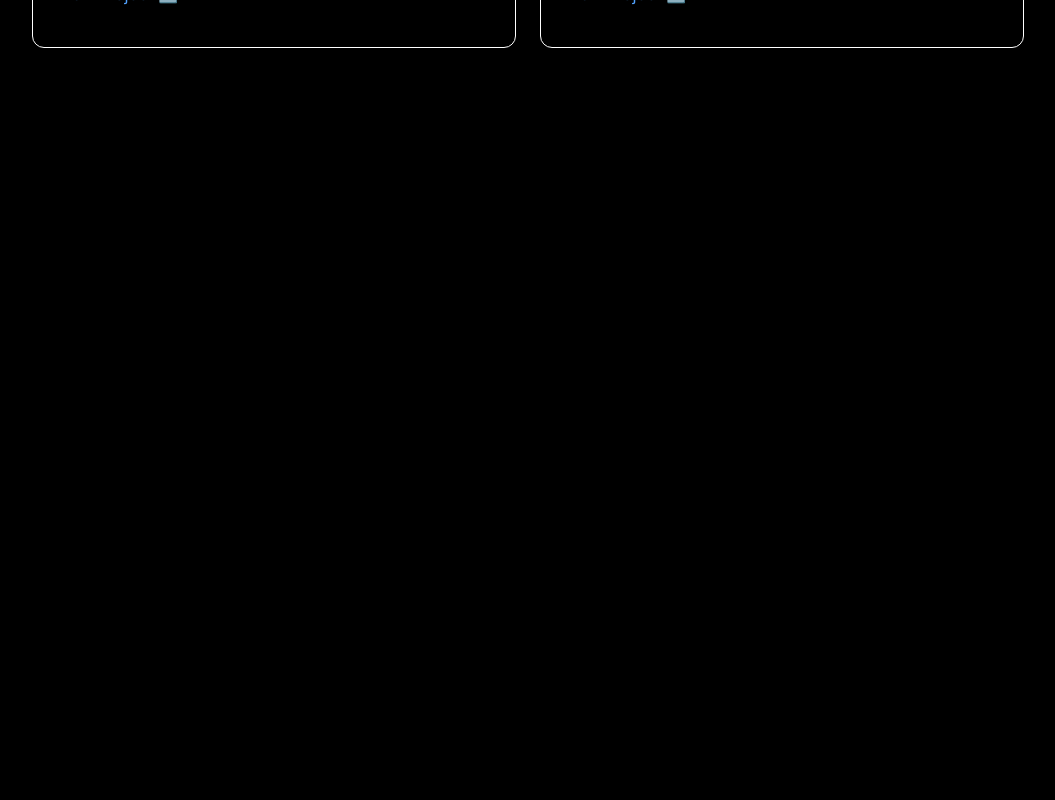
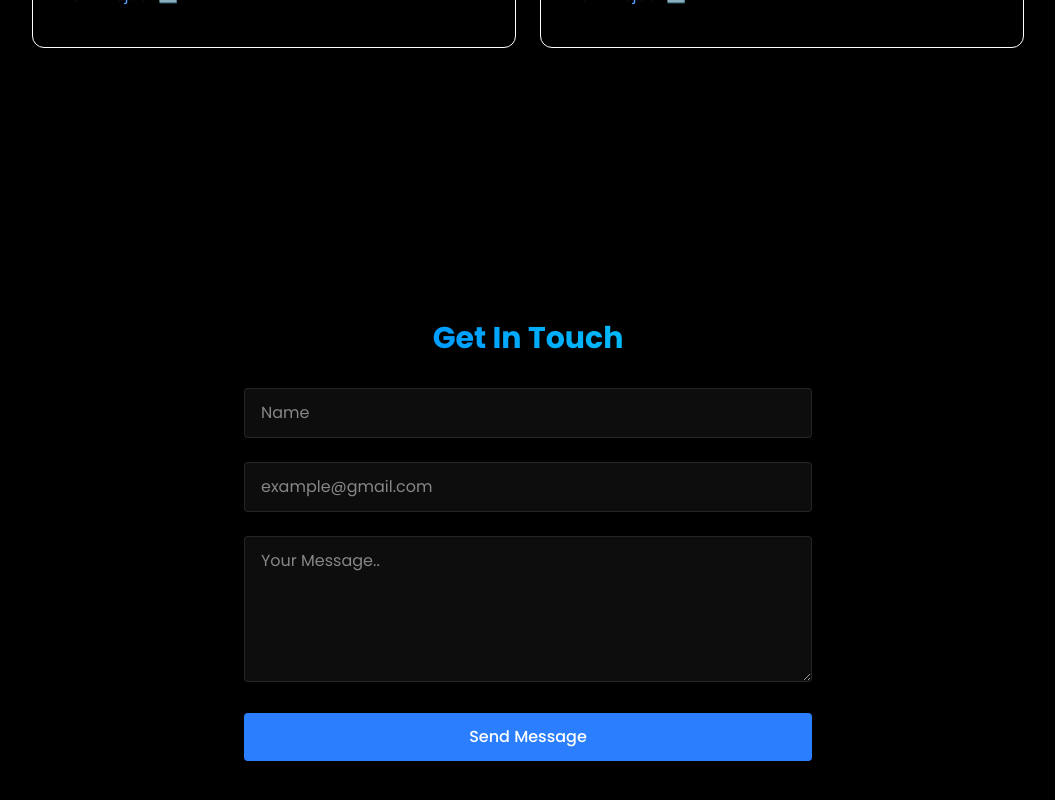
Before and after one commit to prathum08/Prathum-portfolio, a React (Vite) app: page / in a window 1280 px wide. Shown: the part 2276-3076 px from the top of the page, without its empty margins (112-1167 px from the left). Before the commit the page ends 2416 px from the top, so only its background shows below. Built offline with nearby package versions, Linux system fonts and the light colour scheme.

Commit message:
Contact Form

```diff
--- a/src/App.jsx
+++ b/src/App.jsx
@@ -6,6 +6,7 @@
 import { Home } from './components/sections/Home';
 import { About } from './components/sections/About';
 import { Projects } from './components/sections/Projects';
+import { Contact } from './components/sections/Contact';
 import "./index.css";
 
 function App() {
@@ -23,6 +24,7 @@
       <Home />
       <About />
       <Projects />
+      <Contact />
 
     </div>
 
--- a/src/components/sections/Contact.jsx
+++ b/src/components/sections/Contact.jsx
@@ -0,0 +1,32 @@
+import { RevealOnScroll } from "../RevealOnScroll";
+
+export const Contact = () => {
+    return <section id = "contact" className="min-h-screen flex items-center justify-center py-28">
+        <RevealOnScroll>
+            <div className="px-4 w-150">
+                <h2 className="text-3xl font-bold mb-8 bg-gradient-to-r from-blue-500 to-cyan-400 bg-clip-text text-transparent text-center">Get In Touch</h2>
+                <form className="space-y-6">
+                    <div className="relative">
+                        <input type="text" id="name" name="name" required className="w-full bg-white/5 border border-white/10 rounded px-4 py-3 text-white transition focus:outline-none focus:border-blue-500 focus:bg-blue-500/5" placeholder="Name "/>
+
+                    </div>
+                    <div className="relative">
+                        <input type="text" id="email" name="email" required className="w-full bg-white/5 border border-white/10 rounded px-4 py-3 text-white transition focus:outline-none focus:border-blue-500 focus:bg-blue-500/5" placeholder="example@gmail.com"/>
+
+                    </div>
+                    <div className="relative">
+                        <textarea  id="message" name="message" required
+                        rows={5} className="w-full bg-white/5 border border-white/10 rounded px-4 py-3 text-white transition focus:outline-none focus:border-blue-500 focus:bg-blue-500/5" placeholder="Your Message.."/>
+
+                    </div>
+
+                    <button type="submit" className="w-full bg-blue-500 text-white py-3 px-6 rounded font-medium transition relative overflow-hidden hover:-translate-y-0.5 hover:shadow-[0_0_15px_rgba(59,130,246,0.6)]">
+                        Send Message
+                    </button>
+
+                </form>
+            </div>
+        </RevealOnScroll>
+
+    </section>
+}
```
